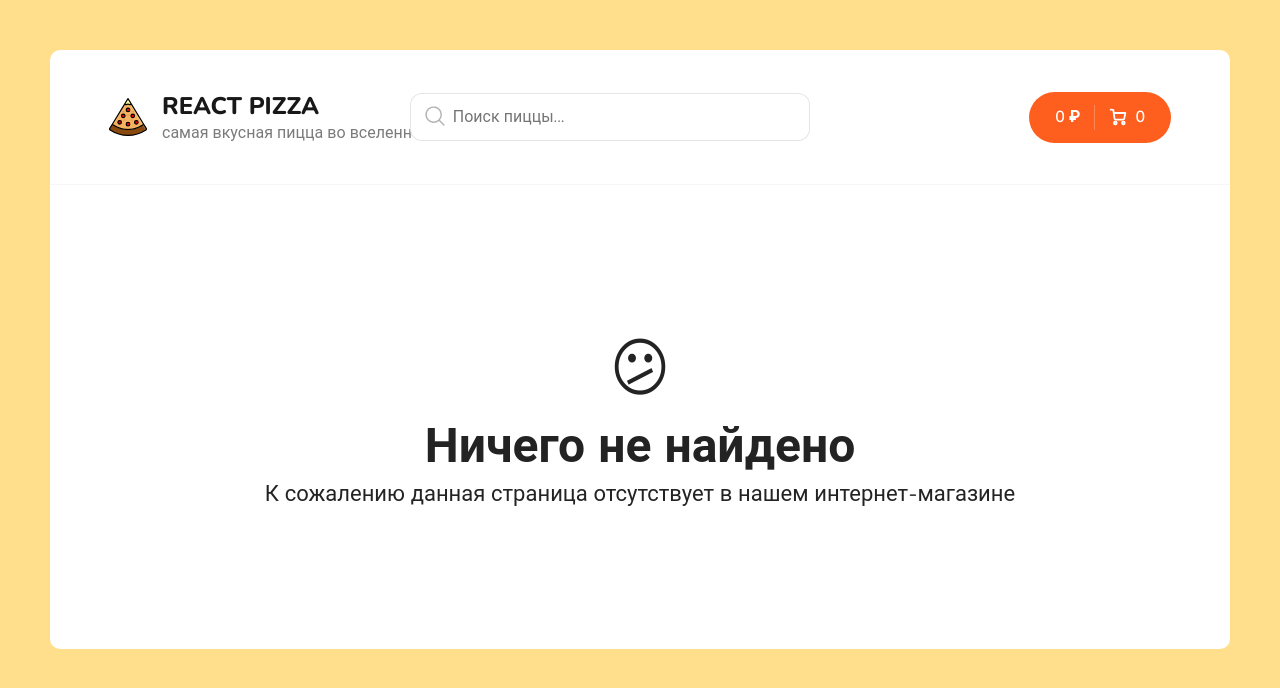
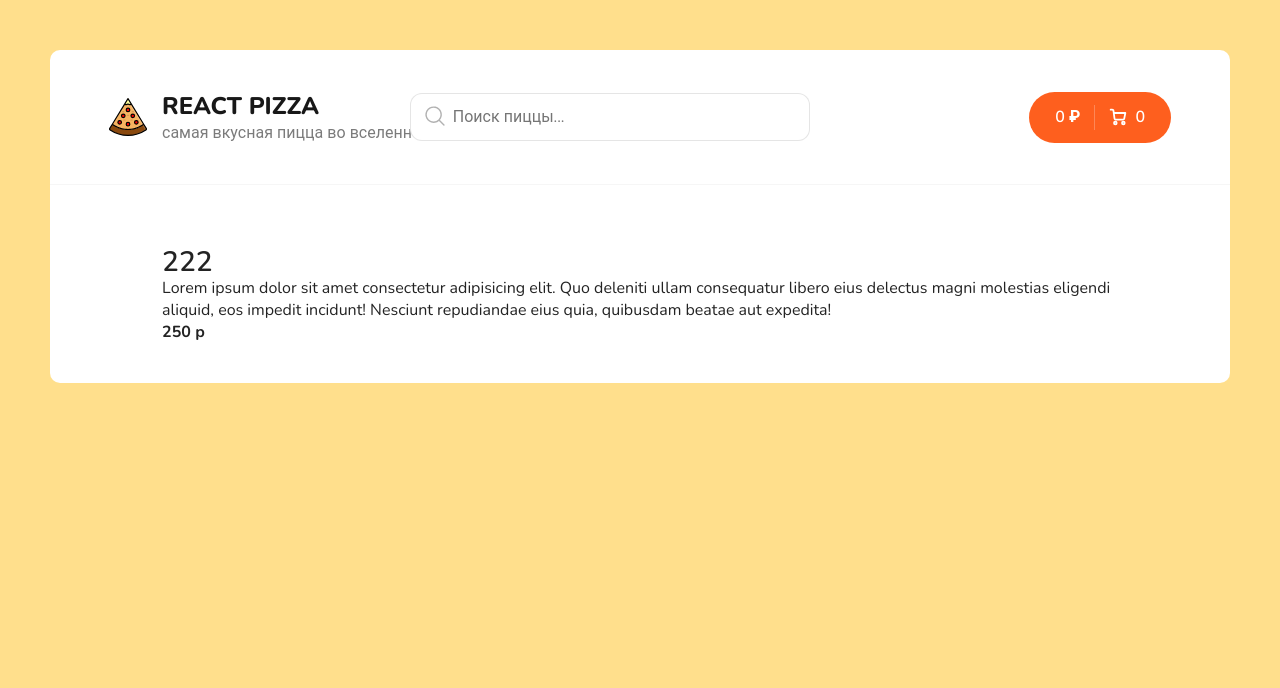
Before and after one commit to RomanKVLK/react-pizza, a React (Create React App) app: page /pizza/1 in a window 1280 px wide. Shown: the top 688 px of the page. Built offline with nearby package versions, Linux system fonts and the light colour scheme.

Commit message:
useLocation, useParams

```diff
--- a/src/App.js
+++ b/src/App.js
@@ -6,6 +6,7 @@ import Header from './components/Header';
 import Home from './pages/Home';
 import Cart from './pages/Cart';
 import NotFound from './pages/NotFound';
+import FullPizza from './pages/FullPizza';
 
 function App() {
   return (
@@ -16,6 +17,7 @@ function App() {
           <Routes>
             <Route path="/" element={<Home />} />
             <Route path="/cart" element={<Cart />} />
+            <Route path="/pizza/:id" element={<FullPizza />} />
             <Route path="*" element={<NotFound />} />
           </Routes>
         </div>
--- a/src/components/Header.jsx
+++ b/src/components/Header.jsx
@@ -1,4 +1,4 @@
-import { Link } from 'react-router-dom';
+import { Link, useLocation } from 'react-router-dom';
 import { useSelector } from 'react-redux';
 
 import logoSvg from '../assets/img/pizza-logo.svg';
@@ -8,6 +8,7 @@ import { selectCart } from '../redux/slices/pizzaSlice';
 
 function Header() {
   const { items, totalPrice } = useSelector(selectCart);
+  const location = useLocation();
 
   const totalCount = items.reduce((sum, item) => sum + item.count, 0);
 
@@ -25,6 +26,7 @@ function Header() {
         </Link>
         <Search />
         <div className="header__cart">
+          {location.pathname !== '/cart' && (
             <Link to="/cart" className="button button--cart">
               <span>{totalPrice} ₽</span>
               <div className="button__delimiter"></div>
@@ -58,6 +60,7 @@ function Header() {
               </svg>
               <span>{totalCount}</span>
             </Link>
+          )}
         </div>
       </div>
     </div>
--- /dev/null
+++ b/src/pages/FullPizza.jsx
@@ -0,0 +1,23 @@
+import React from 'react';
+import { useParams } from 'react-router-dom';
+
+export const FullPizza = () => {
+  const { id } = useParams();
+
+  React.useEffect(() => {}, []);
+
+  return (
+    <div className="container">
+      <img src="" />
+      <h2>222</h2>
+      <p>
+        Lorem ipsum dolor sit amet consectetur adipisicing elit. Quo deleniti ullam consequatur
+        libero eius delectus magni molestias eligendi aliquid, eos impedit incidunt! Nesciunt
+        repudiandae eius quia, quibusdam beatae aut expedita!
+      </p>
+      <h4>250 p</h4>
+    </div>
+  );
+};
+
+export default FullPizza;
```
Lines whose indentation alone changed are shown as unchanged.
